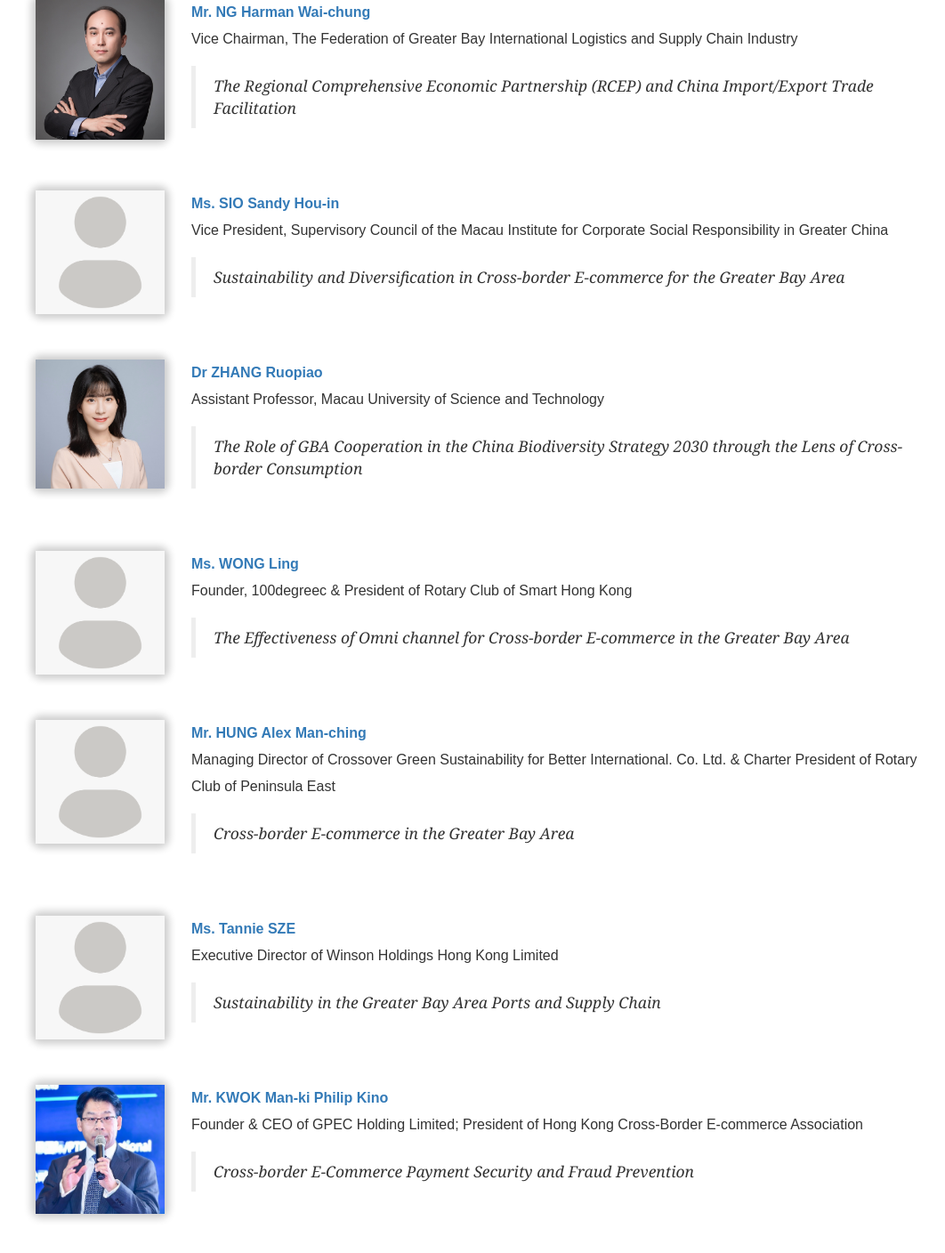
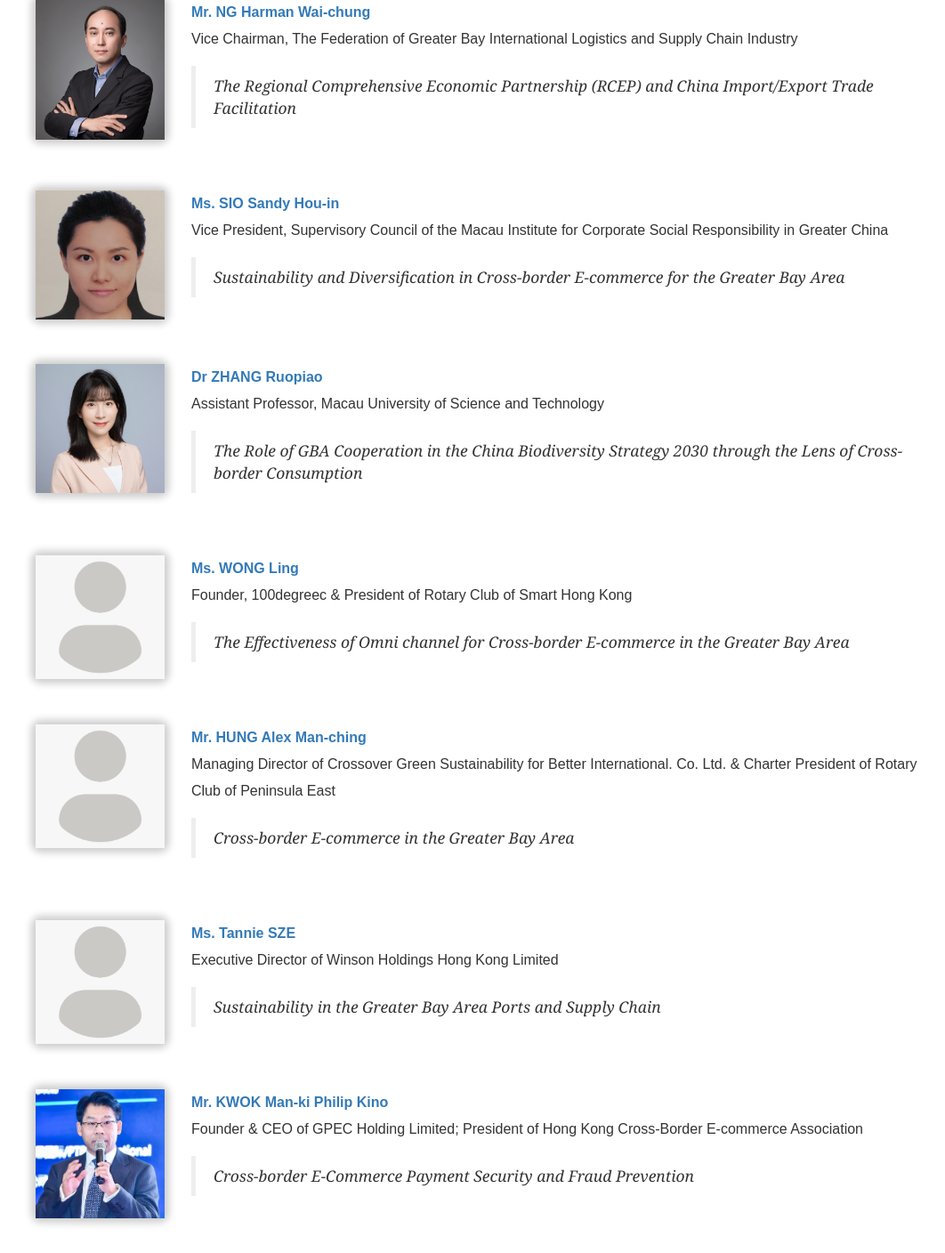
Before and after one commit to billyng1994/cprconf2023, a PHP site: page /speakers.php in a window 1280 px wide. Shown: the part 3297-4705 px from the top of the page at 89% size, without its empty margins (90-1152 px from the left). Run offline with PHP 8.4, Linux system fonts and the light colour scheme; some libraries are stand-ins or nearby versions.

Commit message:
update speaker photo

```diff
--- a/cprconf2023/speakers.php
+++ b/cprconf2023/speakers.php
@@ -261,7 +261,7 @@
 			<div class="row speaker">
 				<div class="col-xs-4 col-sm-4 col-md-2 col-lg-2">
 					<div class="img-rounded" style="box-shadow: 0px 0px 8px 5px rgba(0,0,0,0.2);">
-						<img src="images/speakers/placeholder.png" style="width:100%">
+						<img src="images/speakers/Sio_Hou_In.jpeg" style="width:100%">
 					</div>
 				</div>
 				<div class="col-xs-12 col-sm-12 col-md-10 col-lg-10">
```
Also changed, not shown: cprconf2023/images/speakers/Sio_Hou_In.jpeg (added).
